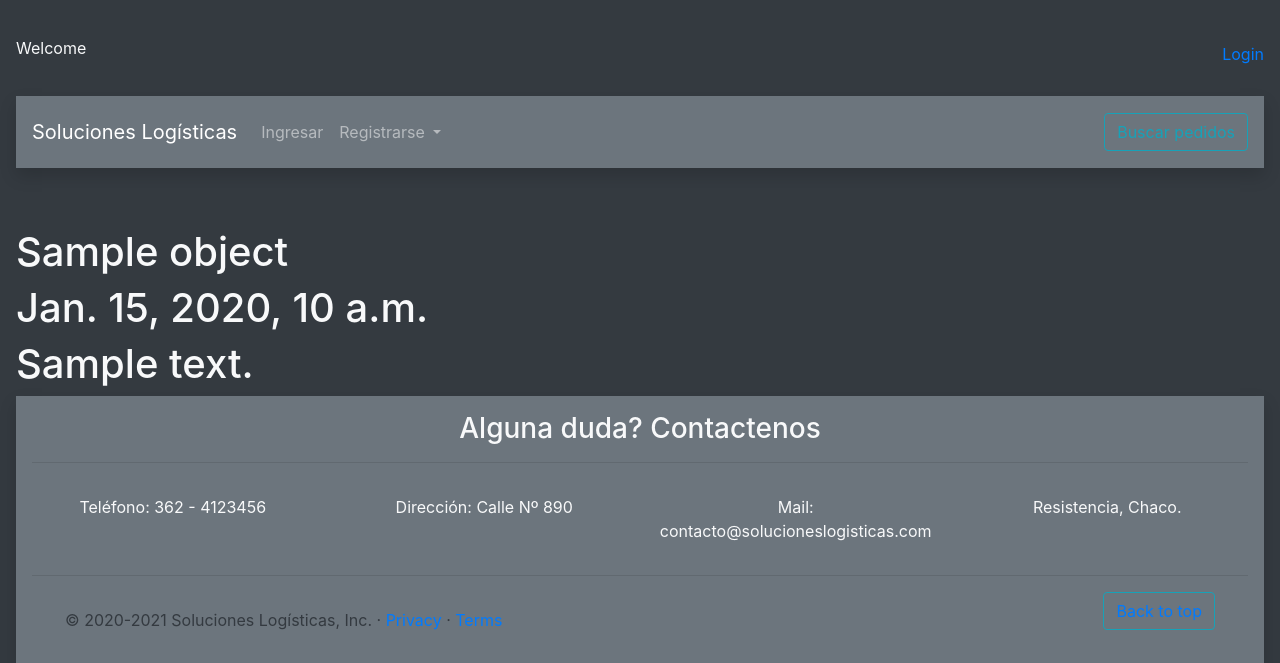
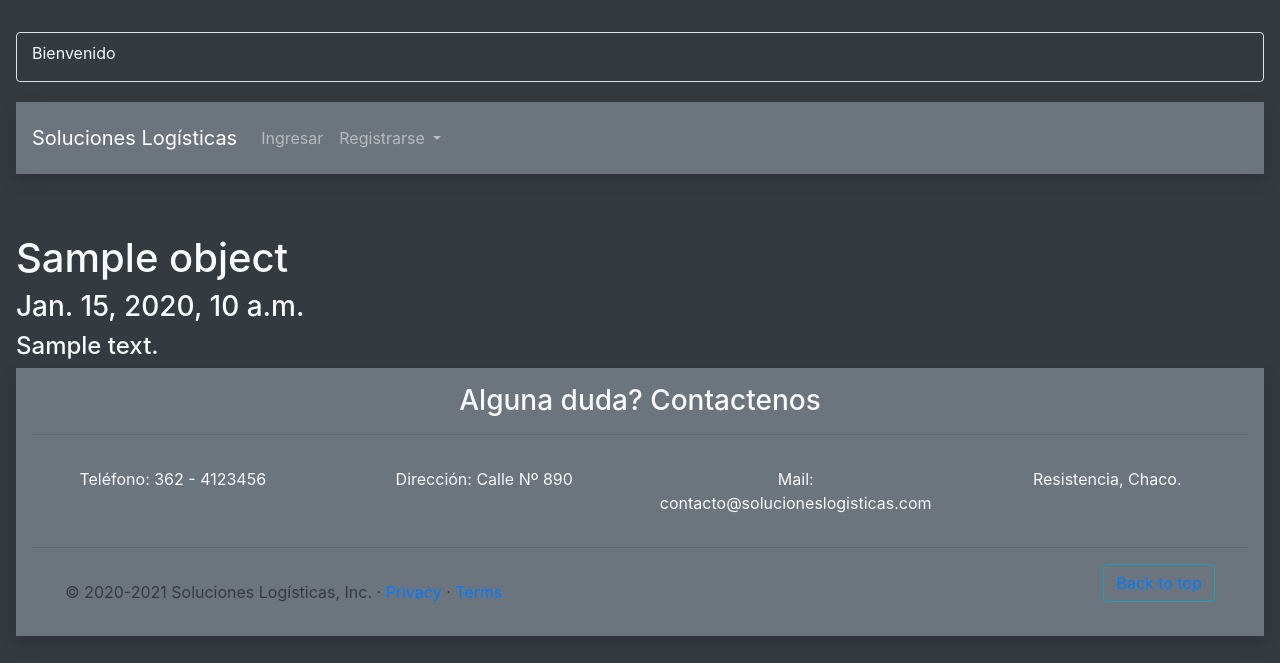
Before and after one commit to Ferclemens/soluciones_logisticas, a Django app: template proyectoinfo/templates/detalle_noticia.html in a window 1280 px wide. Shown: the top 663 px of the page. Run offline with Django 3.2, Linux system fonts and the light colour scheme; the template is opened without the code that fills it: most values are stand-ins (such as "Sample title", 1, 10 or a date in 2020); some libraries are stand-ins or nearby versions.

Commit message:
modificaciones a los distintos templates, se agrego crear

```diff
--- a/proyectoinfo/templates/Registro.html
+++ b/proyectoinfo/templates/Registro.html
@@ -71,6 +71,9 @@
 					<div class="d-flex justify-content-center links text-light">
 						Ya estas registrado? <a href="{% url 'login' %}" class="ml-2">Ingresar</a>
 					</div>
+					<div class="d-flex justify-content-center links text-light">
+						Volver al menu principal <a href="{% url 'home' %}" class="ml-2">Home</a>
+					</div>
 				</div>
 			</div>
 		</div>
--- a/proyectoinfo/templates/base.html
+++ b/proyectoinfo/templates/base.html
@@ -26,9 +26,9 @@
   <div class="micontainer">
 
     <header class="blog-header py-3">
-      <div class="row flex-nowrap justify-content-between align-items-center">
+      <div class="row flex-nowrap justify-content-between border rounded overflow-hidden align-items-center mx-auto">
         <div class="col-4 pt-1">
-         <p> Welcome {{ user.username }} </p>
+         <p class = mt-1> Bienvenido {{ user.username }} </p>
        </div>
        <div class="col-4 text-center">
         <a class="blog-header-logo text-dark" href="#">  </a>
@@ -36,9 +36,9 @@
       <div class="col-4 d-flex justify-content-end align-items-center">
       </a>
       {% if user.is_authenticated %}
-      <a class="btn btn-sm btn-outline-info" href="{% url 'logout' %}">Logout</a>
-      {% else %}
-      <a href="{% url 'login' %}">Login</a>
+      <a class="btn btn-sm btn-outline-info mr-auto" href="{% url 'logout' %}">Logout</a>
+      <a class="btn btn-sm btn-outline-info mr-auto" href="{% url 'lista' %}">Buscar Pedidos</a>
+      <a class="btn btn-sm btn-outline-info mr-auto" href="{% url 'crear' %}">Crear Pedido/Oferta</a>
       {% endif %}
 
     </div>
@@ -53,12 +53,12 @@
     </button>
 
     <div class="collapse navbar-collapse" id="navbarSupportedContent">
-      <ul class="navbar-nav mr-auto">
+      <ul class="navbar-nav mr-auto ">
         <li class="nav-item">
-          <a class="nav-link" href="{% url 'login' %}">Ingresar</a>
+          <a class="nav-link " href="{% url 'login' %}">Ingresar</a>
         </li>
         <li class="nav-item dropdown">
-          <a class="nav-link dropdown-toggle" href="#" id="navbarDropdown" role="button" data-toggle="dropdown" aria-haspopup="true" aria-expanded="false">
+          <a class="nav-link dropdown-toggle text-right" href="#" id="navbarDropdown" role="button" data-toggle="dropdown" aria-haspopup="true" aria-expanded="false">
             Registrarse
           </a>
           <div class="dropdown-menu bg-secondary" aria-labelledby="navbarDropdown">
@@ -69,7 +69,6 @@
         </li>
       </ul>
       <form class="form-inline my-2 my-lg-0">
-        <button class="btn btn-outline-info my-2 my-sm-0" type="submit">Buscar pedidos</button>
       </form>
     </div>
   </nav>
--- a/proyectoinfo/templates/detalle_noticia.html
+++ b/proyectoinfo/templates/detalle_noticia.html
@@ -1,15 +1,15 @@
 {% extends 'base.html' %}
 
 {% block content %}
-
+	<body>
 	<h1>{{ object }}</h1>
-	<h1>{{ object.fecha_creacion }}</h1>
-	<h1>{{ object.contenido }}</h1>
-
+	<h3>{{ object.fecha_creacion }}</h3>
+	<h4>{{ object.contenido }}</h4>
+	</body>
 		{% if user.is_authenticated %}
-				          		<button type="button" class="btn btn-danger" data-toggle="modal" data-target="#exampleModal">
-						  		Eliminar
-							</button>
+			<button type="button" class="btn btn-danger" data-toggle="modal" data-target="#exampleModal">
+			Eliminar
+			</button>
 		{% endif %}
 
 
--- a/proyectoinfo/templates/listar_noticias.html
+++ b/proyectoinfo/templates/listar_noticias.html
@@ -6,13 +6,12 @@
 
 		{% if noticias %}
 			{% for noticia in noticias %}
-				<div class="col-md-6">
+				<div class="col-md-12">
 				      <div class="row no-gutters border rounded overflow-hidden flex-md-row mb-4 shadow-sm h-md-250 position-relative">
 				        <div class="col p-4 d-flex flex-column position-static">
-				          <strong class="d-inline-block mb-2 text-primary">World</strong>
 				          <h3 class="mb-0">{{ noticia.titulo}}</h3>
 				          <div class="mb-1 text-muted">{{ noticia.fecha_creacion| date:"D d n Y"}}</div>
-				          <p class="card-text mb-auto">{{ noticia.contenido}}</p>
+
 				          <div class="row">
 				          	<a href="{% url 'detalle' noticia.id %}" class="col stretched-link">Ver mas</a>
 
--- a/proyectoinfo/templates/registration/login.html
+++ b/proyectoinfo/templates/registration/login.html
@@ -44,6 +44,9 @@
 					<div class="d-flex justify-content-center links text-light">
 						No tienes cuenta todavia?, unete! <a href="{% url 'registro' %}" class="ml-2">Registrarse</a>
 					</div>
+					<div class="d-flex justify-content-center links text-light">
+						Volver al menu principal <a href="{% url 'home' %}" class="ml-2">Home</a>
+					</div>
 
 				</div>
 			</div>
```
Also changed, not shown: proyectoinfo/proyectoinfo/db.sqlite3.
